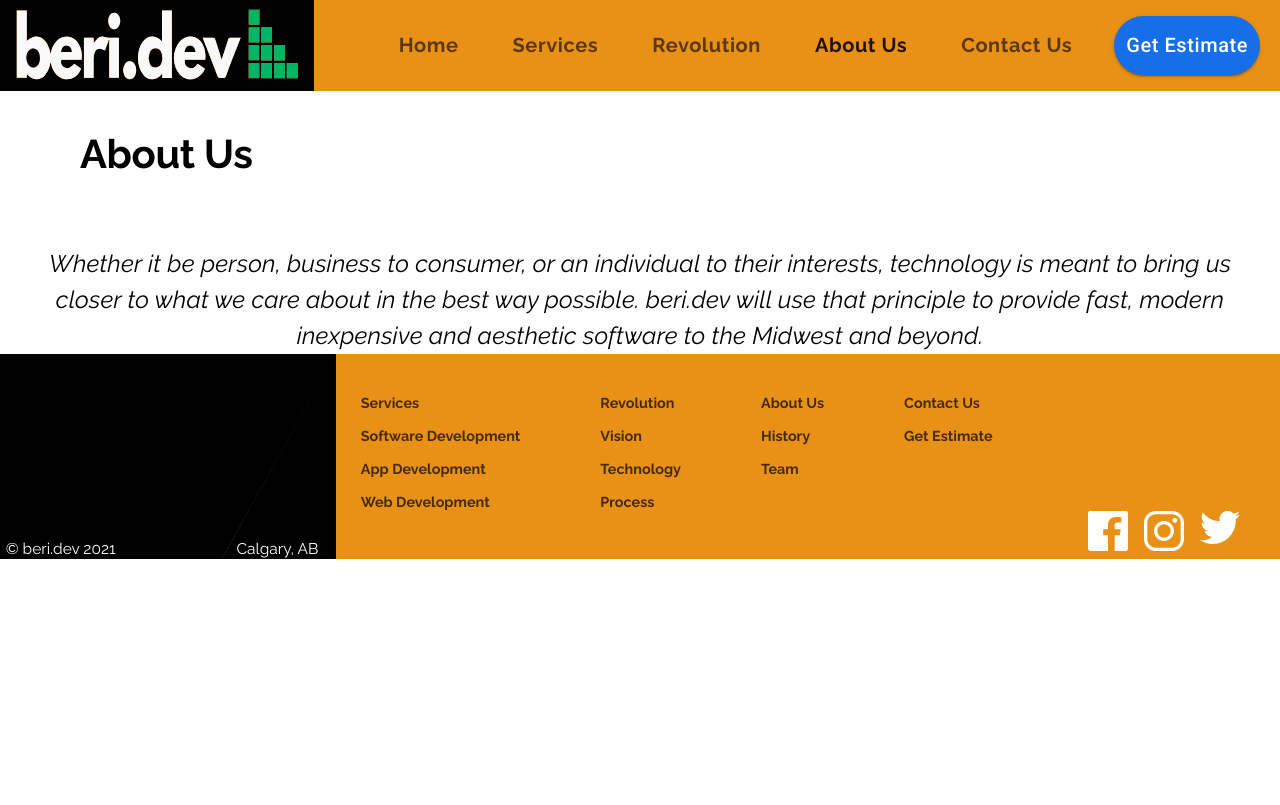
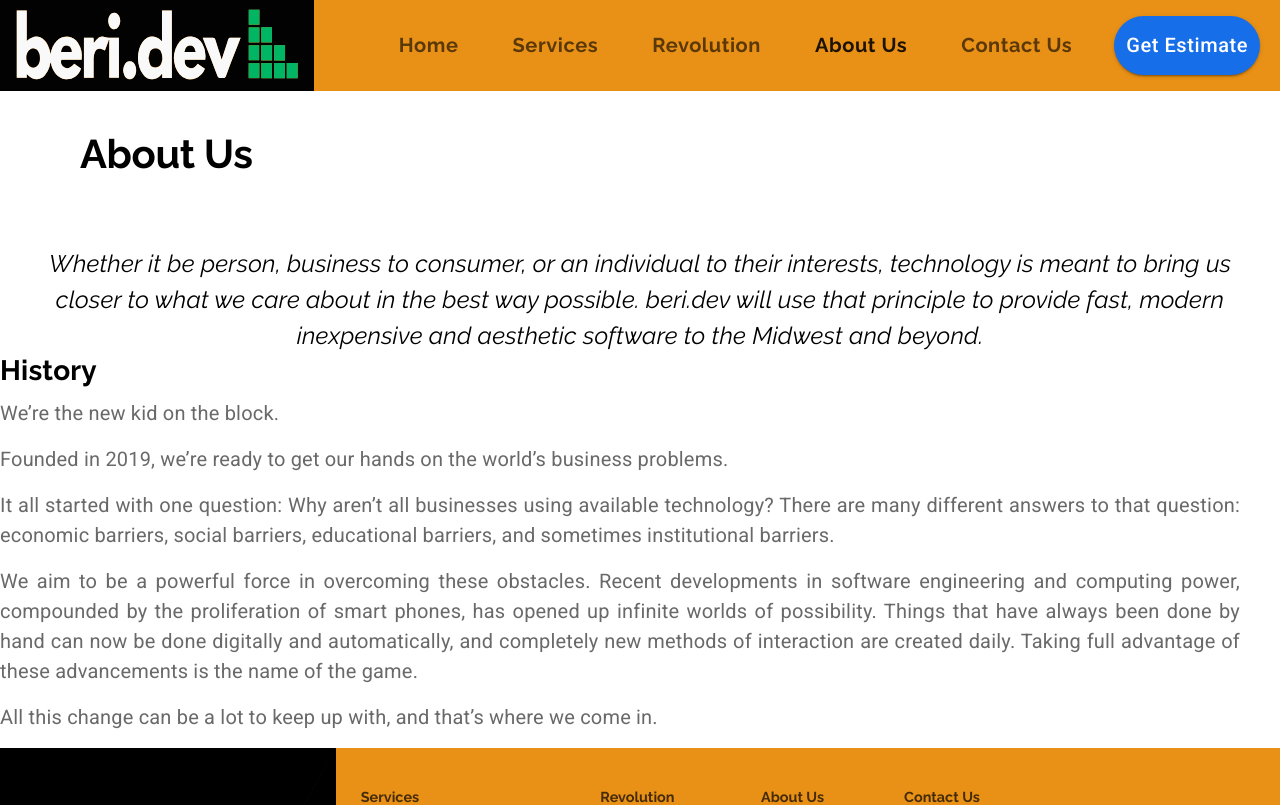
Before and after one commit to HAZberi/tech-company-website, a React (Create React App) app: page /about in a window 1280 px wide. Shown: the top 805 px of the page. Built offline with nearby package versions, Linux system fonts and the light colour scheme.

Commit message:
History section scaffolding

```diff
--- a/src/components/About.js
+++ b/src/components/About.js
@@ -1,9 +1,10 @@
 import React from "react";
-import {makeStyles, useTheme} from "@material-ui/core/styles";
+import { makeStyles, useTheme } from "@material-ui/core/styles";
 import Grid from "@material-ui/core/Grid";
 import Typography from "@material-ui/core/Typography";
+import useMediaQuery from "@material-ui/core/useMediaQuery";
 
-const useStyles = makeStyles(theme => ({
+const useStyles = makeStyles((theme) => ({
   statement: {
     fontStyle: "italic",
     fontWeight: 300,
@@ -32,19 +33,85 @@ const useStyles = makeStyles(theme => ({
 const About = (props) => {
   const classes = useStyles();
   const theme = useTheme();
+  const smaller = useMediaQuery(theme.breakpoints.down("sm"));
+  const smallest = useMediaQuery(theme.breakpoints.down("xs"));
+  const larger = useMediaQuery(theme.breakpoints.down("lg"));
+  const medium = useMediaQuery(theme.breakpoints.down("md"));
 
   return (
     <Grid container direction="column">
       <Grid item className={classes.heading}>
-                <Typography variant="h2" gutterBottom>About Us</Typography>
+        <Typography variant="h2" gutterBottom>
+          About Us
+        </Typography>
       </Grid>
       <Grid item container justify="center">
         <Typography variant="h4" align="center" className={classes.statement}>
-                    Whether it be person, business to consumer, or an individual to their interests, technology is meant to bring us closer to what we care about in the best way possible. beri.dev will use that principle to provide fast, modern inexpensive and aesthetic software to the Midwest and beyond.
+          Whether it be person, business to consumer, or an individual to their
+          interests, technology is meant to bring us closer to what we care
+          about in the best way possible. beri.dev will use that principle to
+          provide fast, modern inexpensive and aesthetic software to the Midwest
+          and beyond.
+        </Typography>
+      </Grid>
+      <Grid
+        container
+        direction="row"
+        alignItems="center"
+        justify="center"
+        className={classes.rowContainer}
+      >
+        {/* {medium ? technologyAnimationJSX : null} */}
+        <Grid
+          item
+          container
+          direction="column"
+          alignItems={smaller ? "center" : "flex-start"}
+          style={{
+            marginLeft: 0,
+            marginRight: medium ? 0 : larger ? "2.5em" : "5em",
+          }}
+          className={classes.itemContainer}
+          lg
+        >
+          <Grid item align={smaller ? "center" : "left"}>
+            <Typography variant="h4" gutterBottom>
+              History
+            </Typography>
+          </Grid>
+          <Grid item style={{ textAlign: smallest ? "center" : "justify" }}>
+            <Typography variant="body1" paragraph>
+              We’re the new kid on the block.
+            </Typography>
+            <Typography variant="body1" paragraph>
+              Founded in 2019, we’re ready to get our hands on the world’s
+              business problems.
+            </Typography>
+            <Typography variant="body1" paragraph>
+              It all started with one question: Why aren’t all businesses using
+              available technology? There are many different answers to that
+              question: economic barriers, social barriers, educational
+              barriers, and sometimes institutional barriers.
+            </Typography>
+            <Typography variant="body1" paragraph>
+              We aim to be a powerful force in overcoming these obstacles.
+              Recent developments in software engineering and computing power,
+              compounded by the proliferation of smart phones, has opened up
+              infinite worlds of possibility. Things that have always been done
+              by hand can now be done digitally and automatically, and
+              completely new methods of interaction are created daily. Taking
+              full advantage of these advancements is the name of the game.
+            </Typography>
+            <Typography variant="body1" paragraph>
+              All this change can be a lot to keep up with, and that’s where we
+              come in.
             </Typography>
           </Grid>
         </Grid>
-    )
-}
+        {/* {medium ? null : technologyAnimationJSX} */}
+      </Grid>
+    </Grid>
+  );
+};
 
 export default About;
```
Also changed, not shown: 1 other file (tests, documents, lock files or other folders). Lines whose indentation alone changed are shown as unchanged.
